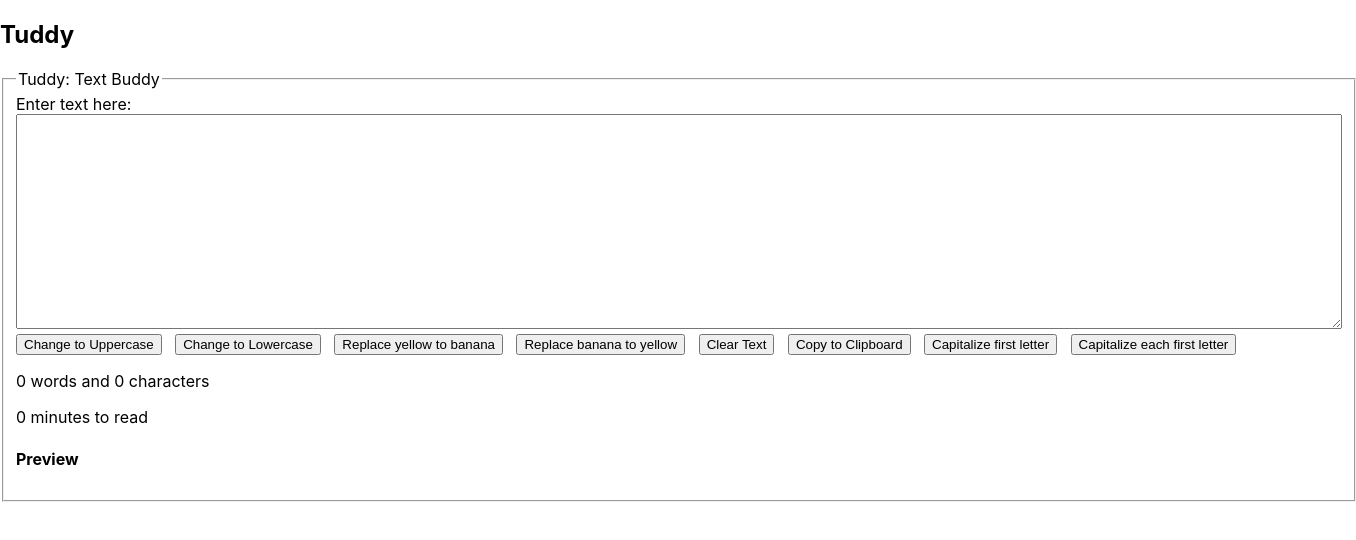
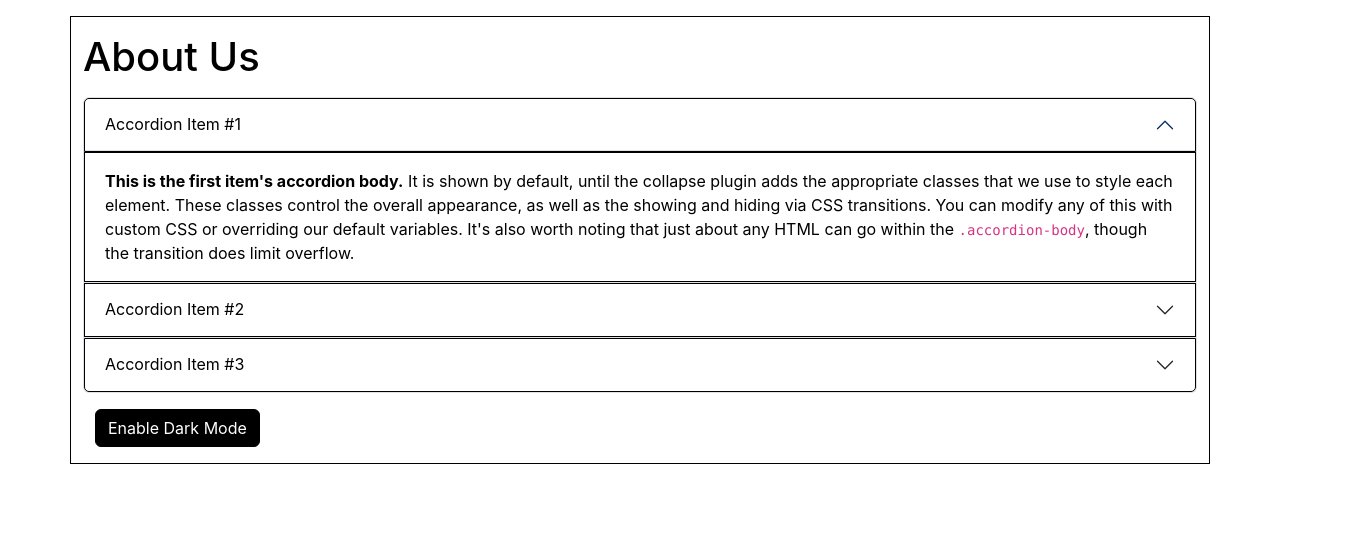
Before and after one commit to NitikaMaharjan/Tuddy, a React (Create React App) app: page / in a window 1280 px wide. Shown: the top 540 px of the page, 1356 px wide, since content can reach past the window. Built offline with nearby package versions, Linux system fonts and the light colour scheme.

Commit message:
Added Bootstrap, how to change theme from light to dark

```diff
--- a/public/index.html
+++ b/public/index.html
@@ -11,10 +11,14 @@
     />
     <link rel="apple-touch-icon" href="%PUBLIC_URL%/logo192.png" />
     <link rel="manifest" href="%PUBLIC_URL%/manifest.json" />
+    <!--Added Bootstrap css-->
+    <link href="https://cdn.jsdelivr.net/npm/bootstrap@5.3.5/dist/css/bootstrap.min.css" rel="stylesheet" integrity="sha384-SgOJa3DmI69IUzQ2PVdRZhwQ+dy64/BUtbMJw1MZ8t5HZApcHrRKUc4W0kG879m7" crossorigin="anonymous">
     <title>React App</title>
   </head>
   <body>
     <noscript>You need to enable JavaScript to run this app.</noscript>
     <div id="root"></div>
+    <!--Added Bootstrap-->
+    <script src="https://cdn.jsdelivr.net/npm/bootstrap@5.3.5/dist/js/bootstrap.bundle.min.js" integrity="sha384-k6d4wzSIapyDyv1kpU366/PK5hCdSbCRGRCMv+eplOQJWyd1fbcAu9OCUj5zNLiq" crossorigin="anonymous"></script>
   </body>
 </html>
--- a/src/App.js
+++ b/src/App.js
@@ -1,12 +1,14 @@
 import './App.css';
-import Navbar from './components/Navbar';
-import TextForm from './components/TextForm';
+import About from './components/About';
+// import Navbar from './components/Navbar';
+// import TextForm from './components/TextForm';
 
 function App() {
   return (
     <>
-      <Navbar title1="Tuddy" title2="" title3=""/>
-      <TextForm header="Tuddy: Text Buddy"/>
+      {/* <Navbar title1="Tuddy" title2="About Us" title3="Contact"/> */}
+      {/* <TextForm header="Tuddy: Text Buddy"/> */}
+      <About/>
     </>
   );
 }
--- /dev/null
+++ b/src/components/About.js
@@ -0,0 +1,110 @@
+import React, {useState} from 'react';
+
+export default function About() {
+
+    // myStyle is an object
+    // let myStyle={
+    //     color: 'white',
+    //     backgroundColor: 'black',
+    //     border: '1px solid white'
+    // }
+
+    const [myStyle, setStyle] = useState(
+        {
+            color: 'black',
+            backgroundColor: 'white',
+            border: '1px solid black'
+        }
+    );
+
+    const [buttonName, setButtonName] = useState('Enable Dark Mode');
+
+    const [buttonStyle, setButtonStyle] = useState(
+        {
+            color:'white',
+            backgroundColor:'black',
+            border:'1px solid black'
+        }
+    );
+
+    const toggleButton = () =>{
+        if (myStyle.backgroundColor === 'white'){
+            setStyle(
+                {color: 'white',
+                backgroundColor: 'black',
+                border: '1px solid white'}
+            );
+            setButtonStyle(
+                {
+                    color:'black',
+                    backgroundColor:'white',
+                    border:'1px solid white'
+                }
+            );
+            setButtonName('Enable Light Mode');
+        }else{
+            setStyle(
+                {color: 'black',
+                backgroundColor: 'white',
+                border: '1px solid black'}
+            );
+            setButtonStyle(
+                {
+                    color:'white',
+                    backgroundColor:'black',
+                    border:'1px solid black'
+                }
+            );
+            setButtonName('Enable Drak Mode');
+        }
+    }
+
+    return (
+        <div className="container my-3" style={myStyle}>
+            <h1 className="heading my-3">About Us</h1>
+            <div className="accordion" id="accordionExample">
+                <div className="accordion-item">
+                    <h2 className="accordion-header" id="headingOne">
+                    <button className="accordion-button" style={myStyle} type="button" data-bs-toggle="collapse" data-bs-target="#collapseOne" aria-expanded="true" aria-controls="collapseOne">
+                        Accordion Item #1
+                    </button>
+                    </h2>
+                    <div id="collapseOne" className="accordion-collapse collapse show" aria-labelledby="headingOne" data-bs-parent="#accordionExample">
+                        <div className="accordion-body" style={myStyle}>
+                            <strong>This is the first item's accordion body.</strong> It is shown by default, until the collapse plugin adds the appropriate classes that we use to style each element. These classes control the overall appearance, as well as the showing and hiding via CSS transitions. You can modify any of this with custom CSS or overriding our default variables. It's also worth noting that just about any HTML can go within the <code>.accordion-body</code>, though the transition does limit overflow.
+                        </div>
+                    </div>
+                </div>
+
+                <div className="accordion-item">
+                    <h2 className="accordion-header" id="headingTwo">
+                    <button className="accordion-button collapsed" style={myStyle} type="button" data-bs-toggle="collapse" data-bs-target="#collapseTwo" aria-expanded="false" aria-controls="collapseTwo">
+                        Accordion Item #2
+                    </button>
+                    </h2>
+                    <div id="collapseTwo" className="accordion-collapse collapse" aria-labelledby="headingTwo" data-bs-parent="#accordionExample">
+                        <div className="accordion-body" style={myStyle}>
+                            <strong>This is the second item's accordion body.</strong> It is hidden by default, until the collapse plugin adds the appropriate classes that we use to style each element. These classes control the overall appearance, as well as the showing and hiding via CSS transitions. You can modify any of this with custom CSS or overriding our default variables. It's also worth noting that just about any HTML can go within the <code>.accordion-body</code>, though the transition does limit overflow.
+                        </div>
+                    </div>
+                </div>
+
+                <div className="accordion-item">
+                    <h2 className="accordion-header" id="headingThree">
+                    <button className="accordion-button collapsed" style={myStyle} type="button" data-bs-toggle="collapse" data-bs-target="#collapseThree" aria-expanded="false" aria-controls="collapseThree">
+                        Accordion Item #3
+                    </button>
+                    </h2>
+                    <div id="collapseThree" className="accordion-collapse collapse" aria-labelledby="headingThree" data-bs-parent="#accordionExample">
+                        <div className="accordion-body" style={myStyle}>
+                            <strong>This is the third item's accordion body.</strong> It is hidden by default, until the collapse plugin adds the appropriate classes that we use to style each element. These classes control the overall appearance, as well as the showing and hiding via CSS transitions. You can modify any of this with custom CSS or overriding our default variables. It's also worth noting that just about any HTML can go within the <code>.accordion-body</code>, though the transition does limit overflow.
+                        </div>
+                    </div>
+                </div>
+            </div>
+            <div className="container my-3">
+                <button type="button" onClick={toggleButton} className="btn btn-primary" style={buttonStyle}>{buttonName}</button>
+            </div>
+        </div>
+    )
+}
```
